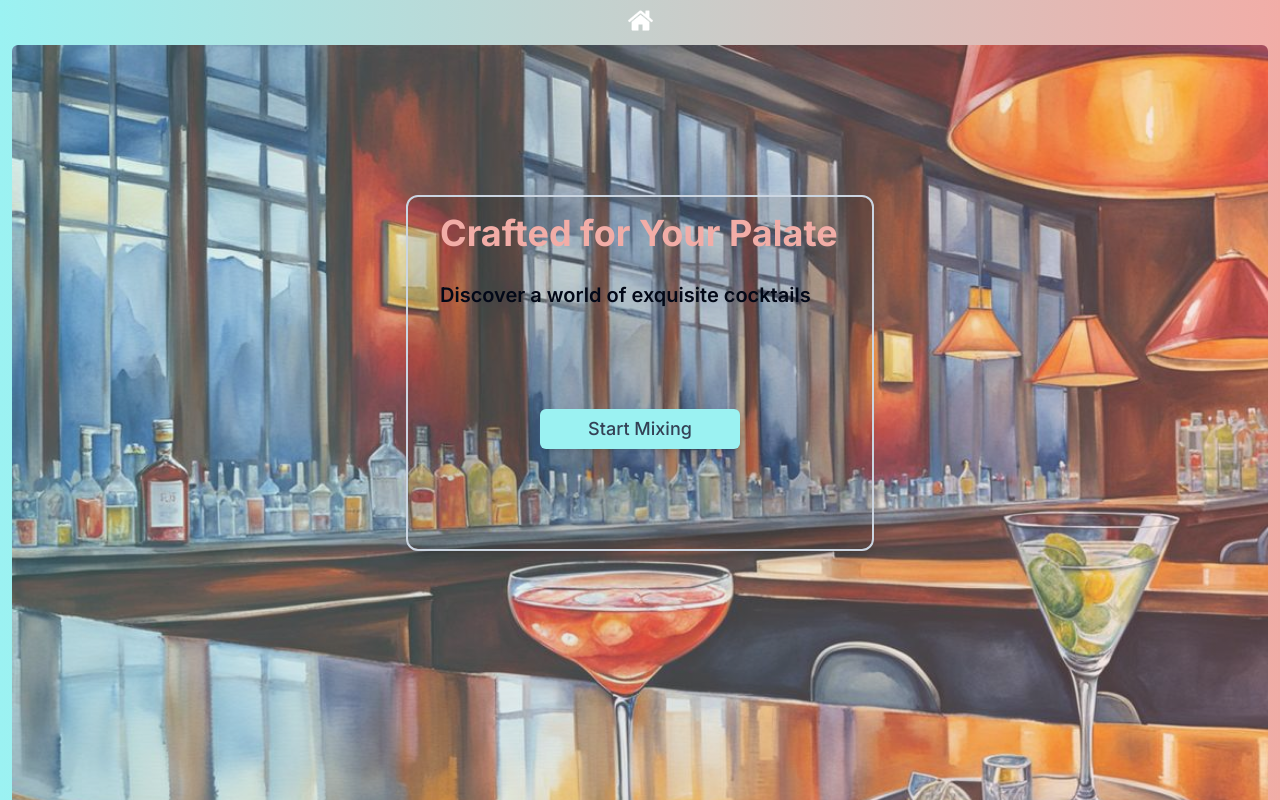
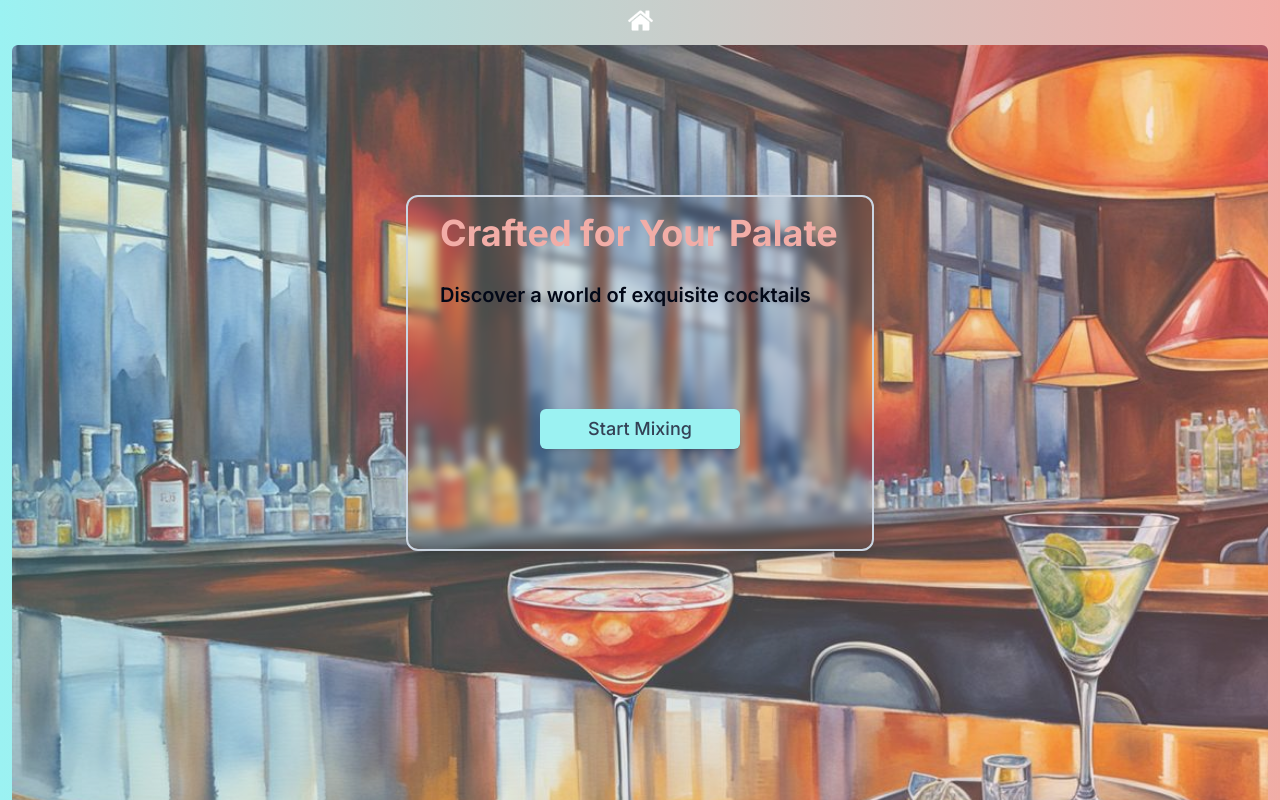
Before and after one commit to kingkwongsta/mixology, a Next.js app: page / in a window 1280 px wide. Shown: the top 800 px of the page. Built offline with nearby package versions, Linux system fonts and the light colour scheme.

Commit message:
Update styling in Welcome component

```diff
--- a/src/app/components/Welcome.jsx
+++ b/src/app/components/Welcome.jsx
@@ -33,7 +33,7 @@ export default function Welcome({ display }) {
           height={300}
         />
         <div className="absolute inset-0 flex flex-col items-center justify-start mt-[150px]">
-          <div className="pt-4 px-8 rounded-xl bg-black bg-opacity-10 border-2 border-slate-300 shadow-lg">
+          <div className="pt-4 px-8 rounded-xl backdrop-blur-sm	  border-2 border-slate-300 shadow-lg">
             <h1 className="text-4xl text-[#F2ADA7] font-bold mb-7">
               Crafted for Your Palate
             </h1>
```
